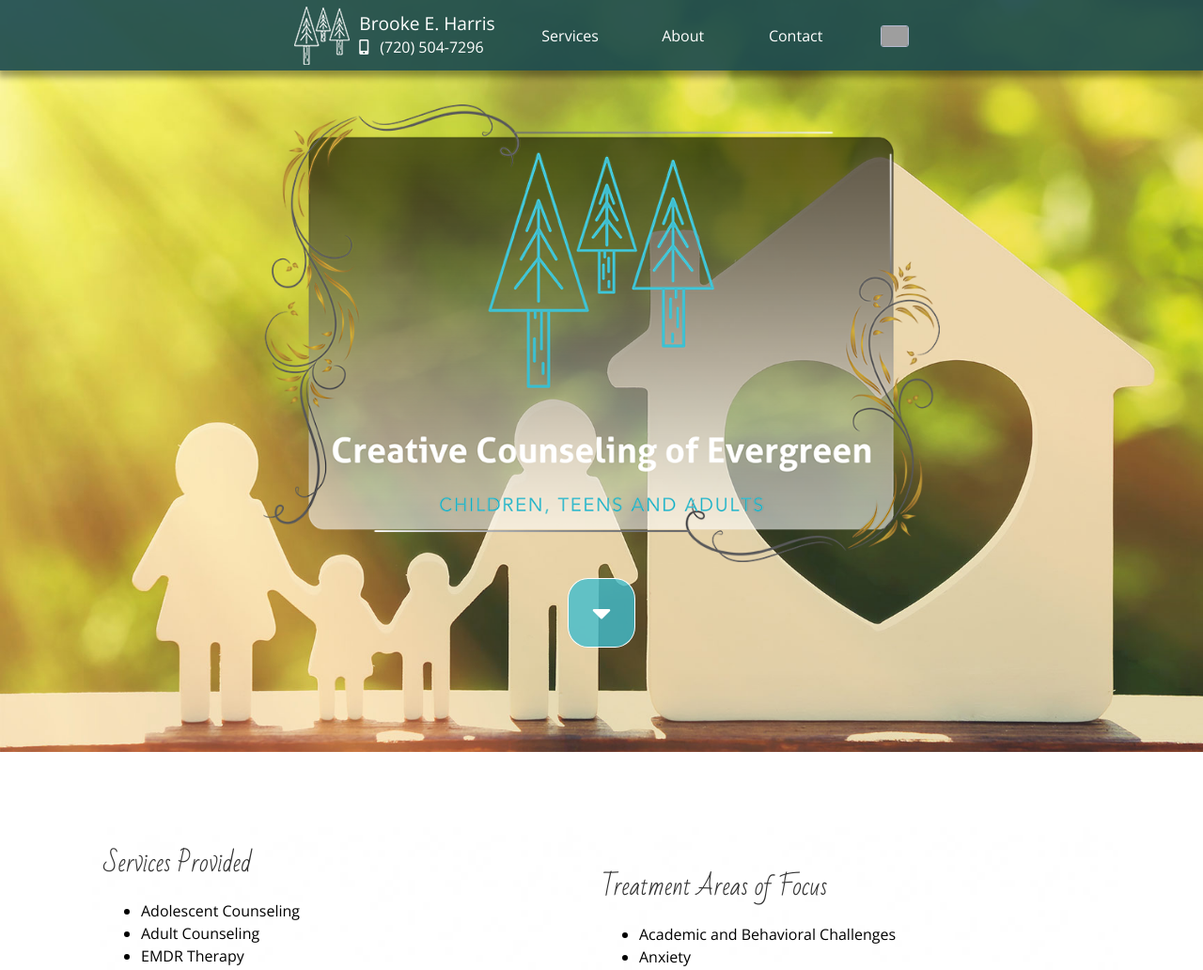
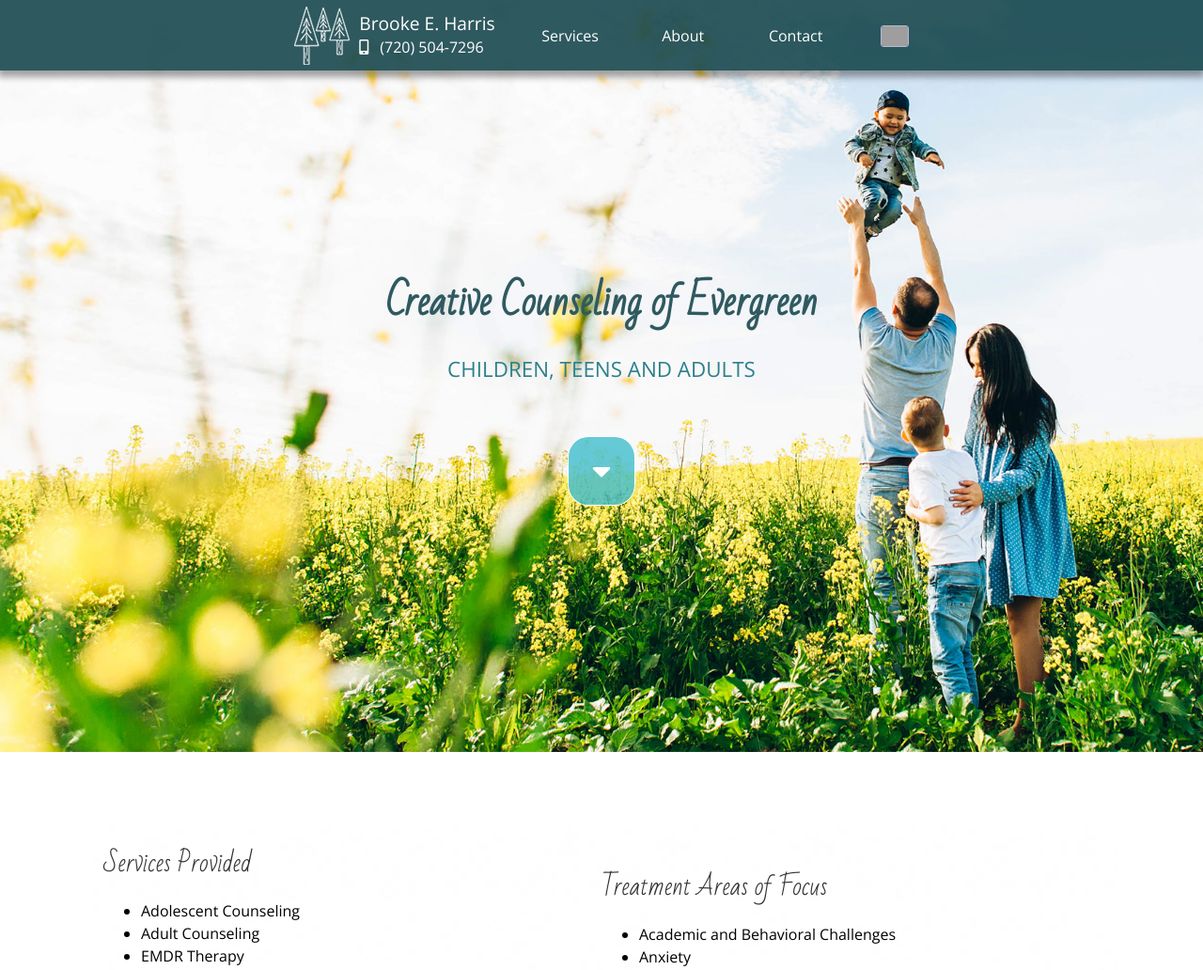
Before and after one commit to robertmeans/creativecounselingofevergreen, a PHP site: page /website/index.php in a window 1280 px wide. Shown: the top 1032 px of the page at 94% size. Run offline with PHP 8.4, Linux system fonts and the light colour scheme; some libraries are stand-ins or nearby versions; grey boxes are pictures that could not be loaded.

Commit message:
banner updates
changed title & background in hero.php

```diff
--- a/website/_includes/hero.php
+++ b/website/_includes/hero.php
@@ -1,7 +1,8 @@
 <section id="hero">
 	<div class="hero-logo">
-		<!-- <img src="_images/creative-counseling-of-evergreen-logo.png" alt="Creative Counseling of Evergreen logo"> -->
-		<img src="_images/logo-testing.png" alt="Creative Counseling of Evergreen logo">
+		<!-- <img src="_images/logo-testing.png" alt="Creative Counseling of Evergreen logo"> -->
+		<h1>Creative Counseling of Evergreen</h1>
+		<h2>Children, Teens and Adults</h2>
 	</div>
 	<a class="scroll-link" href="#services"><i class="fas fa-caret-down"></i></a>
 </section>
--- a/website/components/sass/sections/_hero.scss
+++ b/website/components/sass/sections/_hero.scss
@@ -1,7 +1,7 @@
 #hero {
 	height: 100vh;
 	margin-bottom: 80px;
-	background: url(_images/desktop-background.jpg) no-repeat fixed;
+	background: url(_images/banner-background.jpg) no-repeat fixed;
 	background-size: cover;
 	display: flex;
 	flex-direction: column;
@@ -24,6 +24,17 @@
 			width: 96%;
 			max-width: 750px;
 		}
+	}
+	h1 {
+		font-size: 2.5em;
+		font-weight: bold;
+		color: #2f5a5f;
+	}
+	h2 {
+		font-size: 1.4em;
+		color: #2C808A;
+		text-transform: uppercase;
+		margin-bottom: 2em;
 	}
 
 	a.scroll-link {
@@ -85,3 +96,13 @@
         background-attachment: scroll;
 	}
 }
+@media screen and (max-width: 590px) {
+	#hero {
+		h1 {
+			font-size: 1.8em;
+		}
+		h2 {
+			font-size: 1em;
+		}
+	}
+}
```
Also changed, not shown: website/style-expanded.css (+20 -1 lines), website/_images/banner-background.jpg (added), website/style.css.
